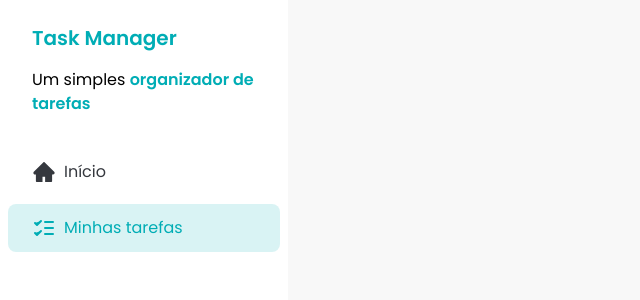
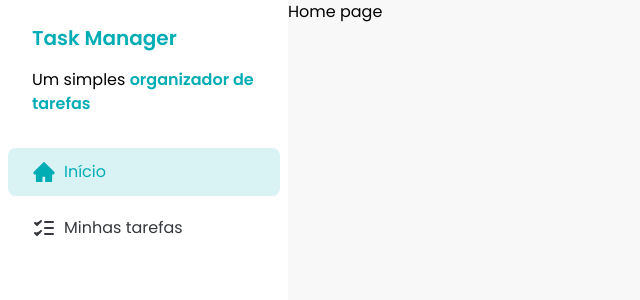
Before and after one commit to odevalison/react-task-manager, a React (Vite) app: page / in a window 1280 px wide. Shown: the top 300 px of the page, without its empty margins (0-640 px from the left). Built offline with nearby package versions, Linux system fonts and the light colour scheme.

Commit message:
feat: ensure SidebarButton color changes according to current route

```diff
--- a/src/components/Sidebar.tsx
+++ b/src/components/Sidebar.tsx
@@ -21,7 +21,6 @@ const Sidebar = () => {
           <HomeIcon />
           Início
         </SidebarButton>
-
         <SidebarButton href="/tasks" color="selected">
           <TasksIcon />
           Minhas tarefas
--- a/src/components/SidebarButton.tsx
+++ b/src/components/SidebarButton.tsx
@@ -1,4 +1,5 @@
-import { AnchorHTMLAttributes } from 'react'
+import { ComponentProps } from 'react'
+import { NavLink } from 'react-router-dom'
 import { tv, VariantProps } from 'tailwind-variants'
 
 const sidebarButton = tv({
@@ -17,26 +18,27 @@ const sidebarButton = tv({
 type SidebarButtonVariants = VariantProps<typeof sidebarButton>
 
 interface SidebarButtonProps
-  extends Omit<AnchorHTMLAttributes<HTMLAnchorElement>, 'color'>,
+  extends Omit<ComponentProps<'a'>, 'color'>,
     SidebarButtonVariants {}
 
 const SidebarButton = ({
   children,
-  color,
-  href,
+  href: to,
   ...props
 }: SidebarButtonProps) => {
   return (
-    <a
+    <NavLink
       {...props}
-      href={href}
-      className={sidebarButton({
-        color,
-        className: props.className,
-      })}
+      to={to!}
+      className={({ isActive }) =>
+        sidebarButton({
+          color: isActive ? 'selected' : 'unselected',
+          className: props.className,
+        })
+      }
     >
       {children}
-    </a>
+    </NavLink>
   )
 }
 
--- a/src/pages/Home.tsx
+++ b/src/pages/Home.tsx
@@ -4,6 +4,7 @@ const HomePage = () => {
   return (
     <div className="flex">
       <Sidebar />
+      <h1>Home page</h1>
     </div>
   )
 }
```
